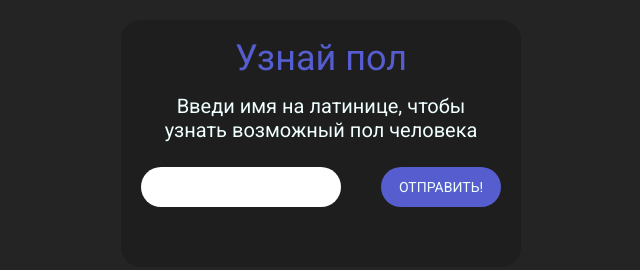
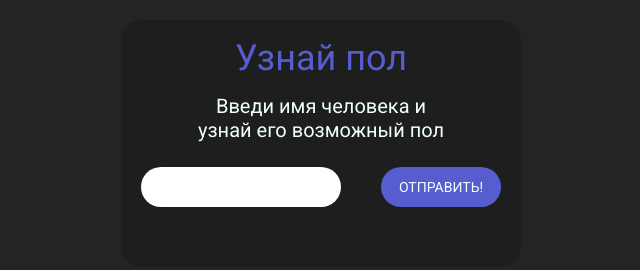
Before and after one commit to aleksey-verin/genderize, a plain HTML site: page index.html in a window 1280 px wide. Shown: the whole page, without its empty margins (319-959 px from the left). Drawn offline with Linux system fonts and the light colour scheme.

Commit message:
мелкие правки

```diff
--- a/index.html
+++ b/index.html
@@ -10,7 +10,7 @@
 <body>
     <div class="container">
         <div class="title">Узнай пол</div>
-        <div class="subtitle">Введи имя на латинице, чтобы<br>узнать возможный пол человека</div>
+        <div class="subtitle">Введи имя человека и<br>узнай его возможный пол</div>
         <form class="form" action="#">
             <input class="input_name" type="text">
             <button type="submit">Отправить!</button>
```
